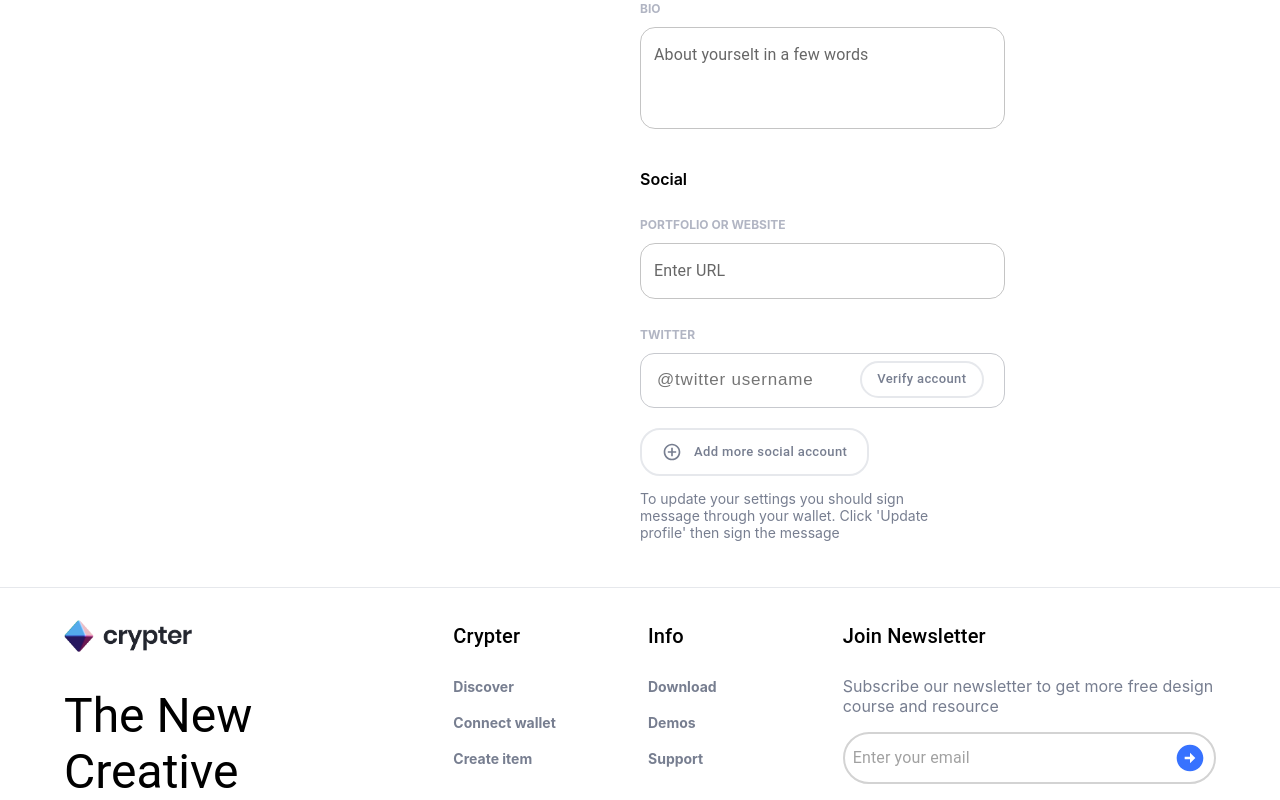
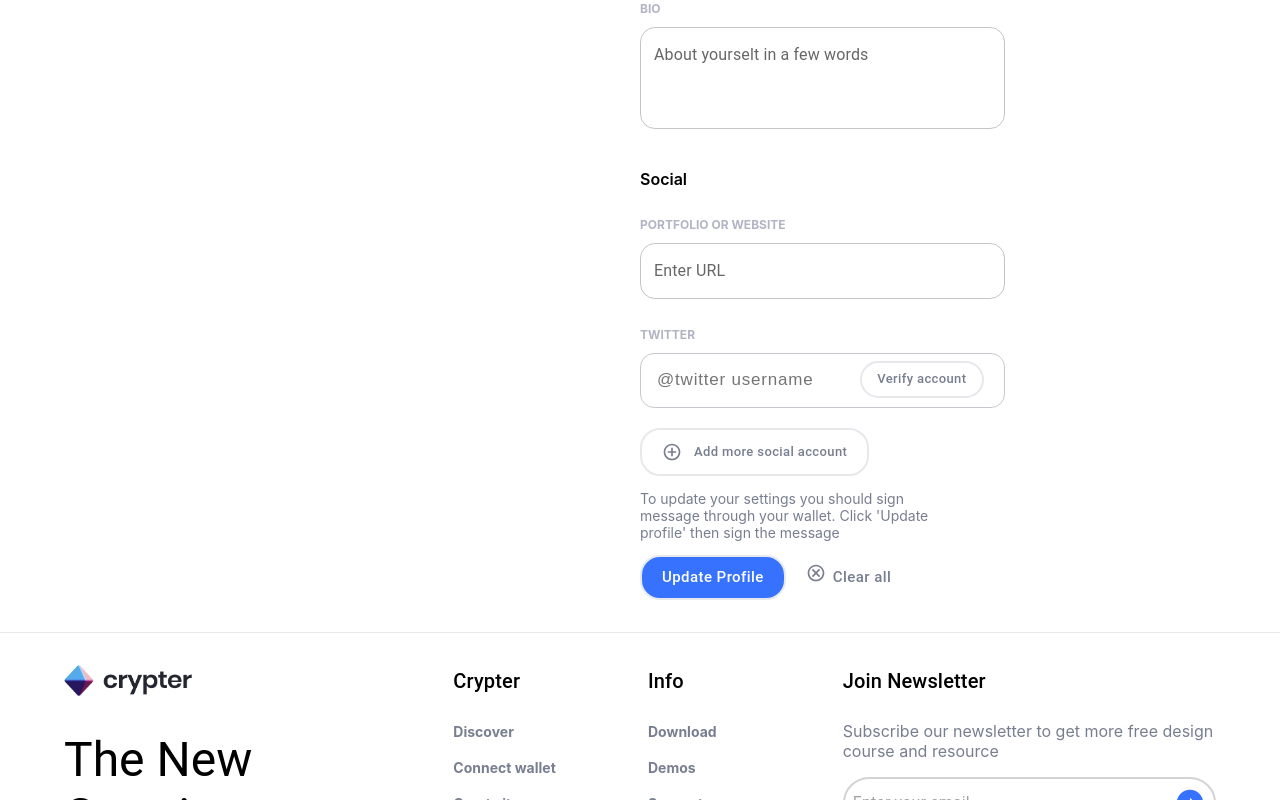
Before and after one commit to sahilgundecha/crypter, a React (Create React App) app: page /EditProfilePage in a window 1280 px wide. Shown: the part 580-1380 px from the top of the page. Built offline with nearby package versions, Linux system fonts and the light colour scheme.

Commit message:
modified

```diff
--- a/src/Pages/EditProfilePage/EditProfilePage.css
+++ b/src/Pages/EditProfilePage/EditProfilePage.css
@@ -38,6 +38,10 @@
     color:#23262F; */
     width: 37%;
     margin-top: -3px !important;
+}
+
+.updateBtnClass{
+    display: flex;
 }
 .verifyButton:hover{
     color:#fff;
--- a/src/Pages/EditProfilePage/EditProfilePage.tsx
+++ b/src/Pages/EditProfilePage/EditProfilePage.tsx
@@ -1,12 +1,21 @@
-import { Avatar, Box, Button, FormControl, Grid, Paper, TextField } from "@mui/material";
+import {
+  Avatar,
+  Box,
+  Button,
+  FormControl,
+  Grid,
+  Paper,
+  TextField,
+} from "@mui/material";
 import React from "react";
 import "./EditProfilePage.css";
 import KeyboardBackspaceIcon from "@mui/icons-material/KeyboardBackspace";
 import KeyboardArrowRightIcon from "@mui/icons-material/KeyboardArrowRight";
-import AddCircleOutlineOutlinedIcon from '@mui/icons-material/AddCircleOutlineOutlined';
+import AddCircleOutlineOutlinedIcon from "@mui/icons-material/AddCircleOutlineOutlined";
 import { Link } from "react-router-dom";
 import img1 from "../../Assets/images/enrieCole.png";
 import { Label } from "@mui/icons-material";
+import CancelOutlinedIcon from "@mui/icons-material/CancelOutlined";
 
 export default function EditProfilePage() {
   return (
@@ -21,14 +30,19 @@ export default function EditProfilePage() {
             padding: "5px 20px",
             fontSize: "14px",
           }}
-          onClick={()=>{window.location.href = './ProfilePage'}}
+          onClick={() => {
+            window.location.href = "./ProfilePage";
+          }}
         >
           <span style={{ marginRight: "8px", marginTop: "3px" }}>
             <KeyboardBackspaceIcon fontSize="small" />
           </span>
           Back to profile
         </Button>
-        <Grid style={{ textTransform: "none", fontSize: "#777E90v" }} className="profilespan">
+        <Grid
+          style={{ textTransform: "none", fontSize: "#777E90v" }}
+          className="profilespan"
+        >
           <a
             href="./ProfilePage"
             style={{ marginRight: "16px" }}
@@ -38,7 +52,7 @@ export default function EditProfilePage() {
             profile
           </a>
           <KeyboardArrowRightIcon fontSize="small" sx={{ color: "#777E90" }} />
-          <span style={{ color: "#23262F", marginLeft: "16px" }} >
+          <span style={{ color: "#23262F", marginLeft: "16px" }}>
             Edit Profile
           </span>
         </Grid>
@@ -54,11 +68,14 @@ export default function EditProfilePage() {
             <Grid className="ProfileGrid">
               <Avatar src={img1} className="profilePicstyle" />
               <Grid>
-                <p style={{fontSize:"16px",fontWeight:"600"}}>Profile Photo</p>
-                <p style={{fontSize:"12px",color:"#777E90"}}>
+                <p style={{ fontSize: "16px", fontWeight: "600" }}>
+                  Profile Photo
+                </p>
+                <p style={{ fontSize: "12px", color: "#777E90" }}>
                   We recommend an image of at least 400x400.Gifs work too 🙌
                 </p>
                 <Button
+                  className="uploadBtn"
                   sx={{
                     textTransform: "none",
                     borderRadius: "20px",
@@ -69,25 +86,71 @@ export default function EditProfilePage() {
                   }}
                 >
                   Upload
+                  <input type="file" hidden />
                 </Button>
               </Grid>
             </Grid>
             <FormControl className="AccountInfoStyle">
               <Grid>
-            <p style={{fontSize:"16px",fontWeight:"600",marginBottom:"0px"}}>Account Info</p>
-            <p className="labelStyling" style={{marginTop:"30px"}}>DISPLAY NAME</p>
-            <TextField label="Enter your display name" sx={{width:"95%",borderRadius:"20px !important"}}/>
-            <p className="labelStyling" style={{marginTop:"30px"}}>CUSTOM URL</p>
-            <TextField label="ui8.net/Your custom URL" sx={{width:"95%",borderRadius:"20px !important"}}/>
-            <p className="labelStyling" style={{marginTop:"30px"}}>BIO</p>
-            <TextField label="About yourselt in a few words"  multiline rows={3} sx={{width:"95%",borderRadius:"20px !important"}}/>
+                <p
+                  style={{
+                    fontSize: "16px",
+                    fontWeight: "600",
+                    marginBottom: "0px",
+                  }}
+                >
+                  Account Info
+                </p>
+                <p className="labelStyling" style={{ marginTop: "30px" }}>
+                  DISPLAY NAME
+                </p>
+                <TextField
+                  label="Enter your display name"
+                  sx={{ width: "95%", borderRadius: "20px !important" }}
+                />
+                <p className="labelStyling" style={{ marginTop: "30px" }}>
+                  CUSTOM URL
+                </p>
+                <TextField
+                  label="ui8.net/Your custom URL"
+                  sx={{ width: "95%", borderRadius: "20px !important" }}
+                />
+                <p className="labelStyling" style={{ marginTop: "30px" }}>
+                  BIO
+                </p>
+                <TextField
+                  label="About yourselt in a few words"
+                  multiline
+                  rows={3}
+                  sx={{ width: "95%", borderRadius: "20px !important" }}
+                />
               </Grid>
               <Grid>
-            <p style={{fontSize:"16px",fontWeight:"600",marginBottom:"0px", marginTop:"40px"}}>Social</p>
-            <p className="labelStyling" style={{marginTop:"30px"}}>PORTFOLIO OR WEBSITE</p>
-            <TextField label="Enter URL" sx={{width:"95%",borderRadius:"20px !important"}}/>
-            <p className="labelStyling" style={{marginTop:"30px"}}>TWITTER</p>
-            <Grid className="idtextfield"><input className="twitterInput" placeholder="@twitter username"/>
+                <p
+                  style={{
+                    fontSize: "16px",
+                    fontWeight: "600",
+                    marginBottom: "0px",
+                    marginTop: "40px",
+                  }}
+                >
+                  Social
+                </p>
+                <p className="labelStyling" style={{ marginTop: "30px" }}>
+                  PORTFOLIO OR WEBSITE
+                </p>
+                <TextField
+                  label="Enter URL"
+                  sx={{ width: "95%", borderRadius: "20px !important" }}
+                />
+                <p className="labelStyling" style={{ marginTop: "30px" }}>
+                  TWITTER
+                </p>
+                <Grid className="idtextfield">
+                  <input
+                    className="twitterInput"
+                    placeholder="@twitter username"
+                  />
                   <Button
                     className="verifyButton"
                     sx={{
@@ -96,10 +159,12 @@ export default function EditProfilePage() {
                       color: "#777E90",
                       border: "2px solid #E6E8EC",
                       padding: "5px 10px",
-                    marginTop:"7px",
+                      marginTop: "7px",
                       fontSize: "13px",
                     }}
-                >Verify account</Button>
+                  >
+                    Verify account
+                  </Button>
                 </Grid>
                 <Button
                   className="AddMoreButton"
@@ -109,17 +174,59 @@ export default function EditProfilePage() {
                     color: "#777E90",
                     border: "2px solid #E6E8EC",
                     padding: "5px 20px",
-                    marginTop:"20px",
+                    marginTop: "20px",
                     fontSize: "13px",
                   }}
                 >
-                 <span ><AddCircleOutlineOutlinedIcon fontSize="small" sx={{marginTop:"7px",marginRight:"12px"}}/></span> Add more social account
+                  <span>
+                    <AddCircleOutlineOutlinedIcon
+                      fontSize="small"
+                      sx={{ marginTop: "7px", marginRight: "12px" }}
+                    />
+                  </span>{" "}
+                  Add more social account
                 </Button>
-                <p style={{color:"#777E90",fontSize:"14px",width:"80%"}}>To update your settings you should sign message through your wallet. Click 'Update profile' then sign the message</p>
+                <p style={{ color: "#777E90", fontSize: "14px", width: "80%" }}>
+                  To update your settings you should sign message through your
+                  wallet. Click 'Update profile' then sign the message
+                </p>
+                <Grid className="updateBtnClass">
+                  <Button
+                    className="updateBtn"
+                    sx={{
+                      textTransform: "none",
+                      borderRadius: "20px",
+                      color: "#fff",
+                      backgroundColor: "#3772ff ",
+                      border: "2px solid #E6E8EC",
+                      padding: "7px 20px",
+                      fontSize: "15px",
+                    }}
+                  >
+                    Update Profile
+                  </Button>
+
+                  <Button
+                    className="updateBtn"
+                    sx={{
+                      textTransform: "none",
+                      border: "none",
+                      color: "#777E90",
+                      padding: "5px 20px",
+                      fontSize: "15px",
+                    }}
+                  >
+                    <span>
+                      <CancelOutlinedIcon
+                        fontSize="small"
+                        sx={{ marginRight: "7px" }}
+                      />
+                    </span>
+                    Clear all
+                  </Button>
                 </Grid>
-
+              </Grid>
             </FormControl>
-
           </Grid>
         </Grid>
       </Grid>
```
Lines whose indentation alone changed are shown as unchanged.
